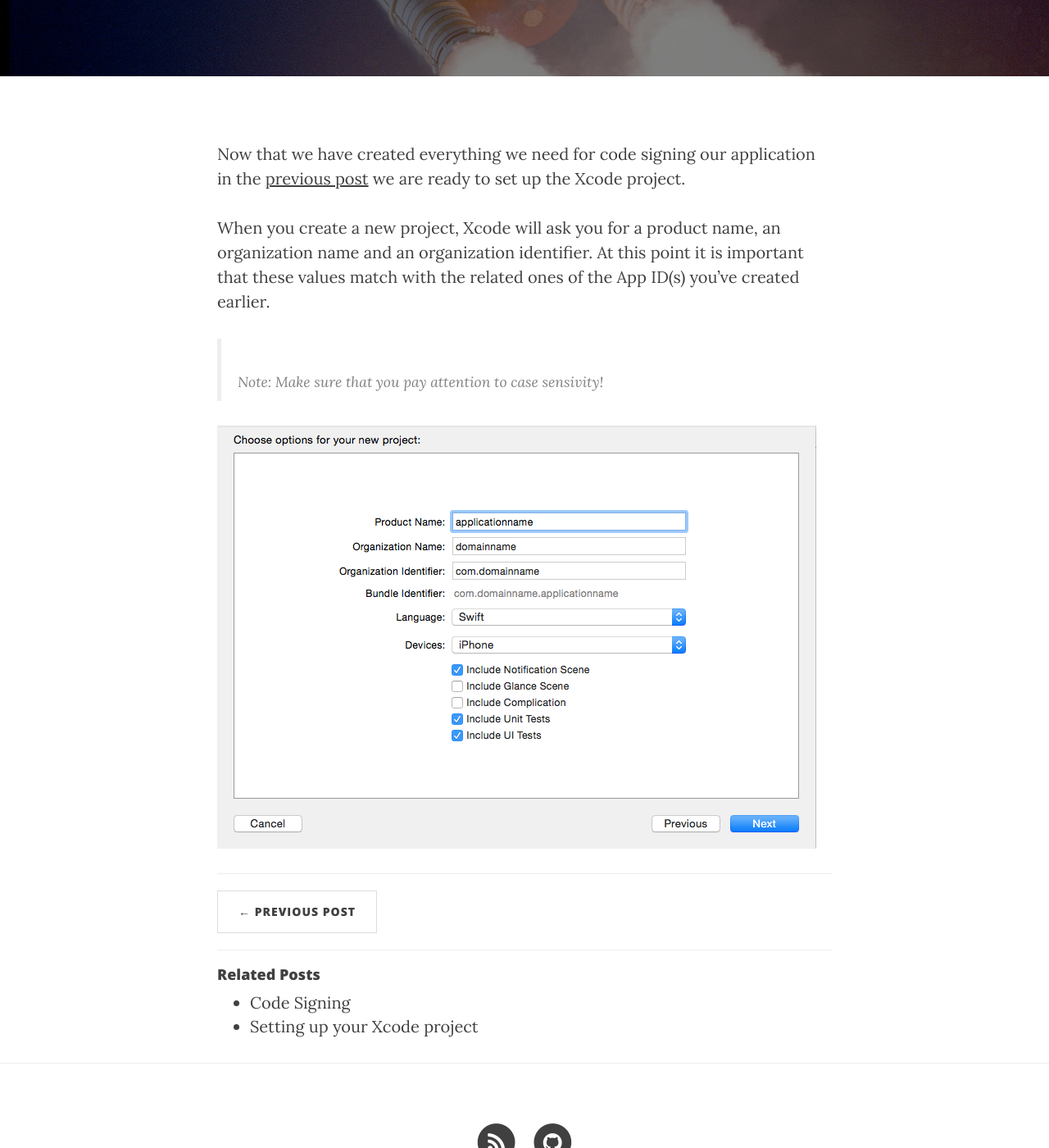
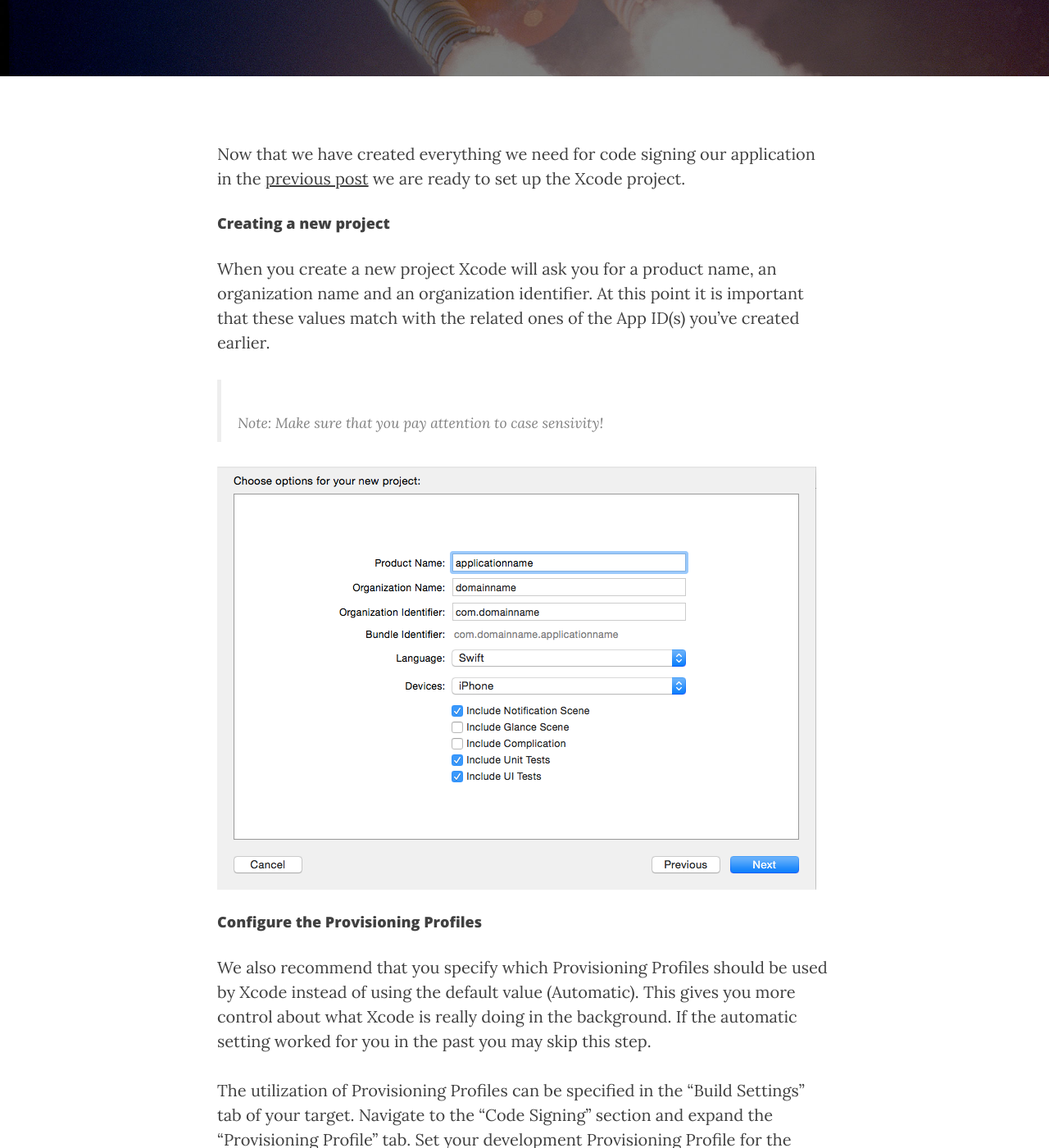
Before and after one commit to ciforios/ciforios.github.io, a Jekyll site: the page built from _posts/2015-05-10-Setting-Up-Xcode.markdown, in a window 1280 px wide and 1400 px high, scrolled down 380 px. Shown: the whole window at 82% size. Built offline with Jekyll 4.4.1, drawn with Linux system fonts in a browser that asks for light colours; nearby versions of some CDN libraries; Markdown is read by kramdown in place of the engine named in the settings; some of the changed text lies outside the part shown.

Commit message:
added content

```diff
--- a/_posts/2015-05-08-Code-Signing.markdown
+++ b/_posts/2015-05-08-Code-Signing.markdown
@@ -60,7 +60,7 @@
 
 A Development Provisioning Profile contains a set of Development Certificates, Device Identifiers and an App ID. The Provisioning Profile has to be installed on each device on which you are planning to run your application code.
 
-> Note: For each App ID you registered earlier in Step 3 you need to create one provisioning profile for development and distribution purposes. So if you are working on an Apple Watch project which uses 3 targets you will end up with 6 provisioning profiles (3 development profiles and 3 distribution profiles).
+> Note: For each App ID you registered earlier in Step 3 you need to create one Provisioning Profile for development and distribution purposes. So if you are working on an Apple Watch project which uses 3 targets you will end up with 6 Provisioning Profiles (3 development profiles and 3 distribution profiles).
 
 Once you are done it should look something like the screenshot below:
 
--- a/_posts/2015-05-10-Setting-Up-Xcode.markdown
+++ b/_posts/2015-05-10-Setting-Up-Xcode.markdown
@@ -9,8 +9,18 @@
 
 Now that we have created everything we need for code signing our application in the [previous post](http://ciforios.github.io/2015/05/08/Code-Signing/) we are ready to set up the Xcode project.
 
-When you create a new project, Xcode will ask you for a product name, an organization name and an organization identifier. At this point it is important that these values match with the related ones of the App ID(s) you've created earlier.
+####Creating a new project
+When you create a new project Xcode will ask you for a product name, an organization name and an organization identifier. At this point it is important that these values match with the related ones of the App ID(s) you've created earlier.
 
 >Note: Make sure that you pay attention to case sensivity!
 
 ![image](/img/xcode-create-project.png)
+
+####Configure the Provisioning Profiles
+We also recommend that you specify which Provisioning Profiles should be used by Xcode instead of using the default value (Automatic). This gives you more control about what Xcode is really doing in the background. If the automatic setting worked for you in the past you may skip this step.
+
+The utilization of Provisioning Profiles can be specified in the "Build Settings" tab of your target. Navigate to the "Code Signing" section and expand the "Provisioning Profile" tab. Set your development Provisioning Profile for the associated target as "Debug" and the belonging distribution profile as "Release".
+
+>Note: Like mentioned, the default Apple Watch project has 3 targets. Please proceed with the other targets accordingly.
+
+![image](/img/xcode-provisioning.png)
```
Also changed, not shown: img/xcode-provisioning.png (added).
